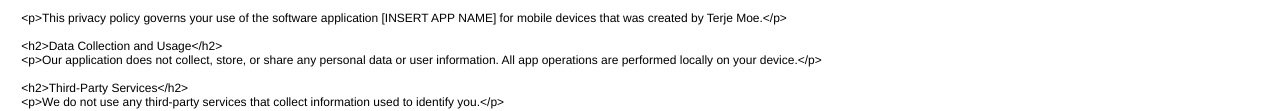
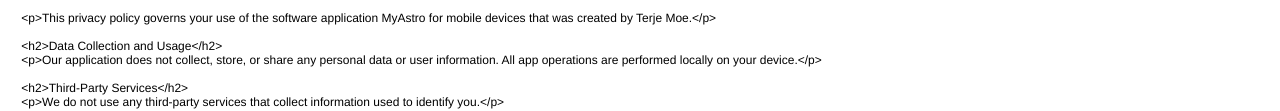
Before and after one commit to terjemoe1954/privacy-policy, a plain HTML site: page index.html in a window 1280 px wide. Shown: the part 207-318 px from the top of the page. Drawn offline with Linux system fonts and the light colour scheme.

Commit message:
Update app name in privacy policy

```diff
--- a/index.html
+++ b/index.html
@@ -27,7 +27,7 @@
 <p class="p1"><span class="Apple-converted-space">    </span>&lt;h1&gt;Privacy Policy&lt;/h1&gt;</p>
 <p class="p1"><span class="Apple-converted-space">    </span>&lt;p&gt;&lt;strong&gt;Last updated: August 15, 2026&lt;/strong&gt;&lt;/p&gt;</p>
 <p class="p2"><span class="Apple-converted-space">    </span></p>
-<p class="p1"><span class="Apple-converted-space">    </span>&lt;p&gt;This privacy policy governs your use of the software application [INSERT APP NAME] for mobile devices that was created by Terje Moe.&lt;/p&gt;</p>
+<p class="p1"><span class="Apple-converted-space">    </span>&lt;p&gt;This privacy policy governs your use of the software application MyAstro for mobile devices that was created by Terje Moe.&lt;/p&gt;</p>
 <p class="p2"><span class="Apple-converted-space">    </span></p>
 <p class="p1"><span class="Apple-converted-space">    </span>&lt;h2&gt;Data Collection and Usage&lt;/h2&gt;</p>
 <p class="p1"><span class="Apple-converted-space">    </span>&lt;p&gt;Our application does not collect, store, or share any personal data or user information. All app operations are performed locally on your device.&lt;/p&gt;</p>
```
